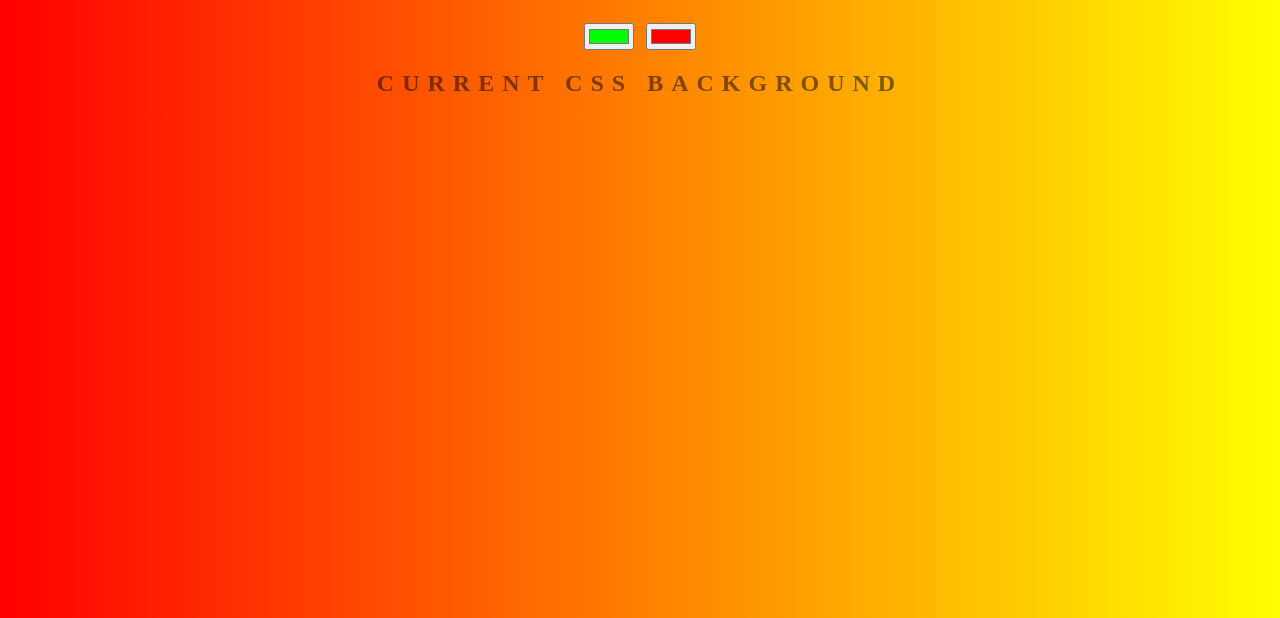
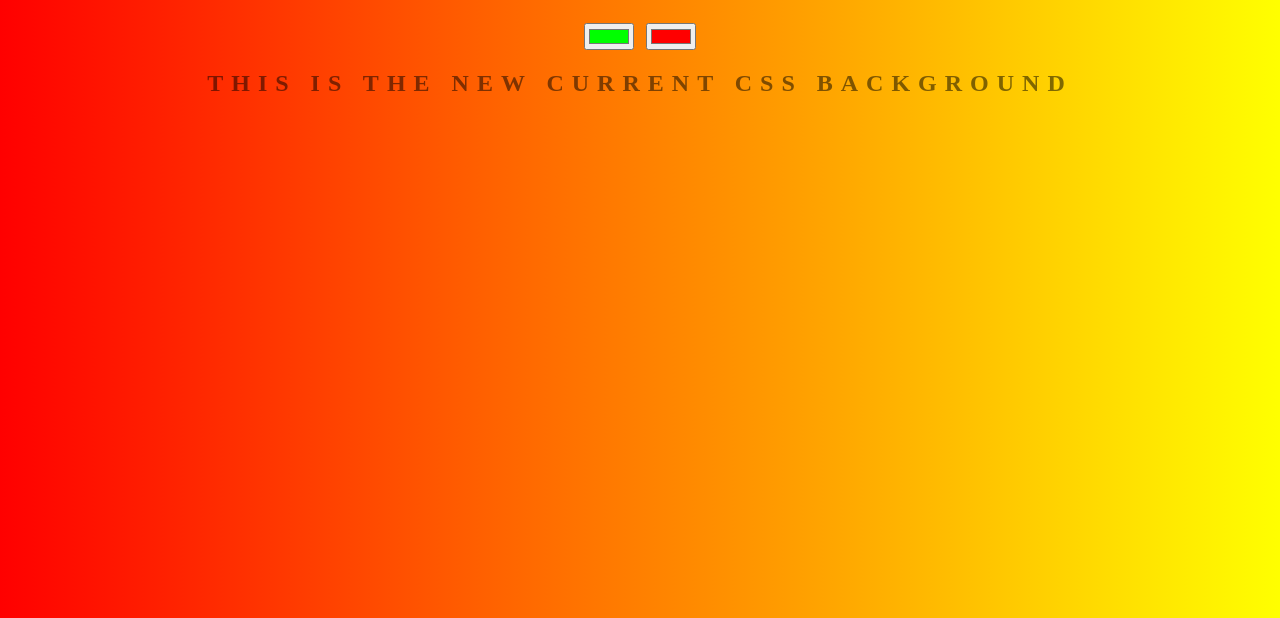
Before and after one commit to pattadollsk/background-generator, a plain HTML site: page index.html in a window 1280 px wide. Shown: the part 182-800 px from the top of the page. Drawn offline with Linux system fonts and the light colour scheme.

Commit message:
changing text

```diff
--- a/index.html
+++ b/index.html
@@ -8,7 +8,7 @@
 	<h1>Cool Background Generator</h1>
 	<input class="color1" type="color" name="color1" value="#00ff00">
 	<input class="color2" type="color" name="color2" value="#ff0000">
-	<h2>Current CSS Background</h2>
+	<h2>This is the new Current CSS Background</h2>
 	<h3></h3>
 	<script type="text/javascript" src="script.js"></script>
 </body>
```
